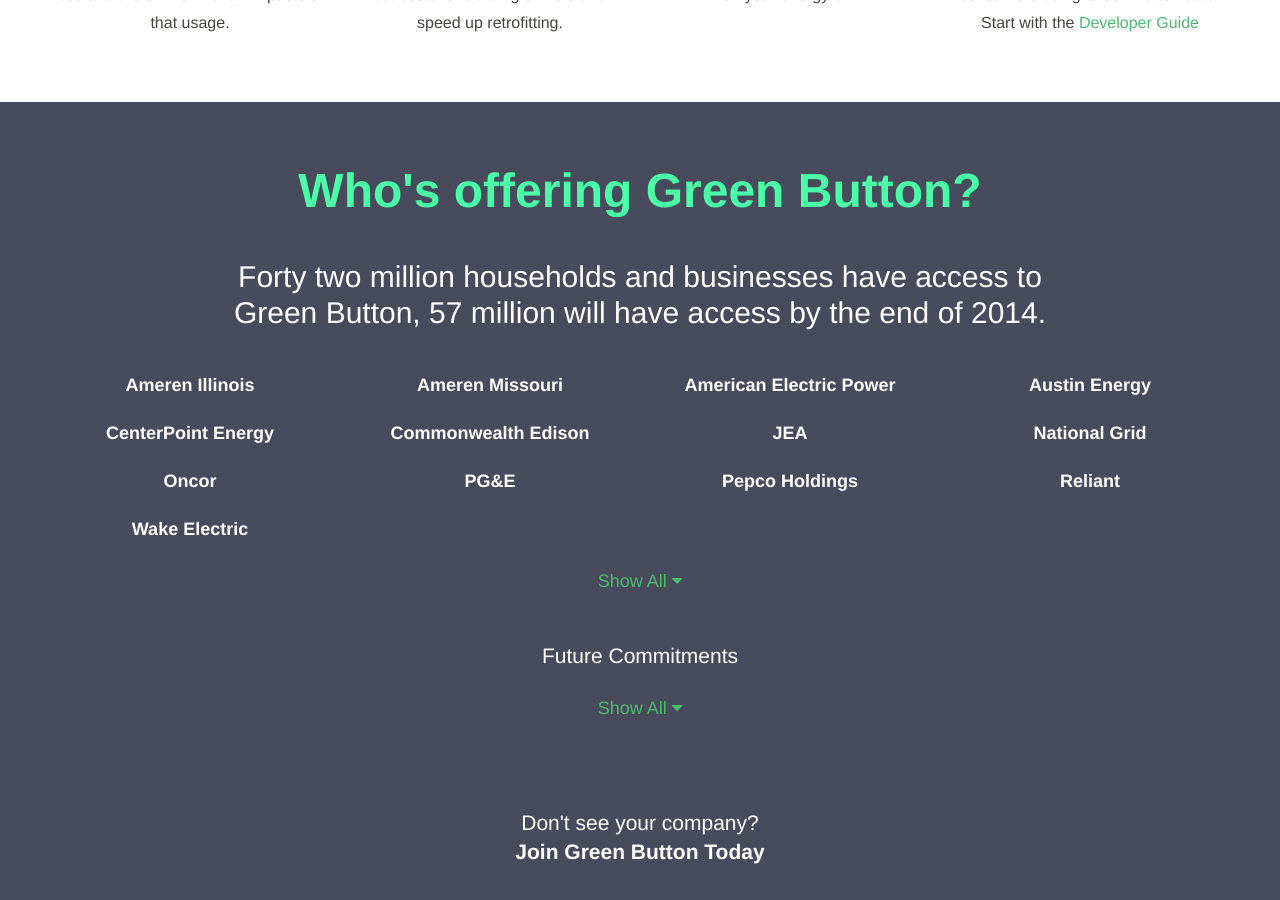
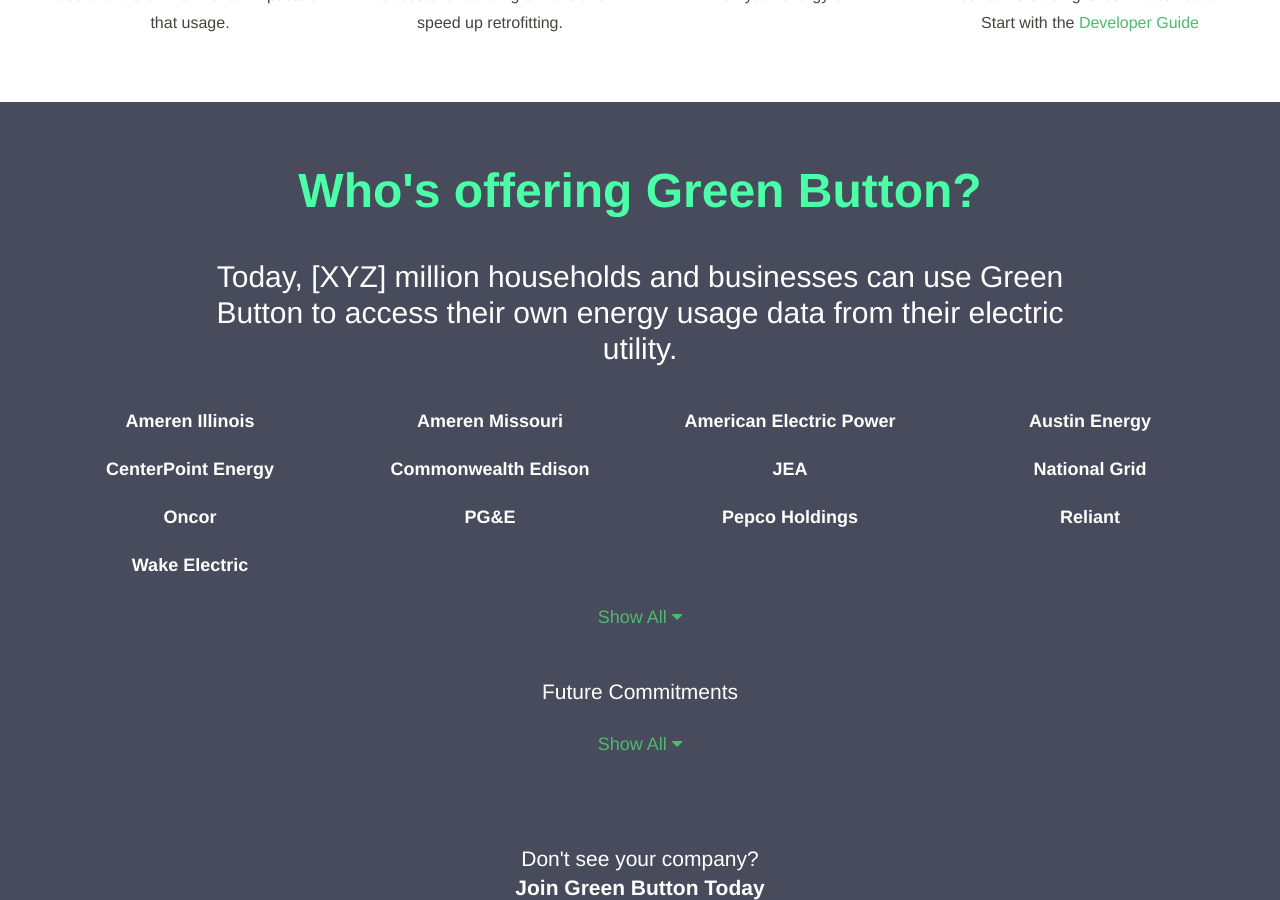
Before and after one commit to green-button/green-button.github.io, a Jekyll site: the page built from index.html, in a window 1280 px wide and 900 px high, scrolled down 1140 px. Built offline with Jekyll 4.4.1, drawn with Linux system fonts in a browser that asks for light colours.

Commit message:
Update index.html

```diff
--- a/index.html
+++ b/index.html
@@ -53,7 +53,7 @@ title: Home
   <div class="section-container">
     <div class="section-content">
       <h2 class="section-title">Who's offering Green Button?</h2>
-      <p class="lede">Forty two million households and businesses have access to Green Button, 57 million will have access by the end of 2014.</p>
+      <p class="lede">Today, [XYZ] million households and businesses can use Green Button to access their own energy usage data from their electric utility.</p>
       <ul class="partner_list">
         {% for partner in site.data.partners %}
         {% if partner.status == "featured" %}
```
